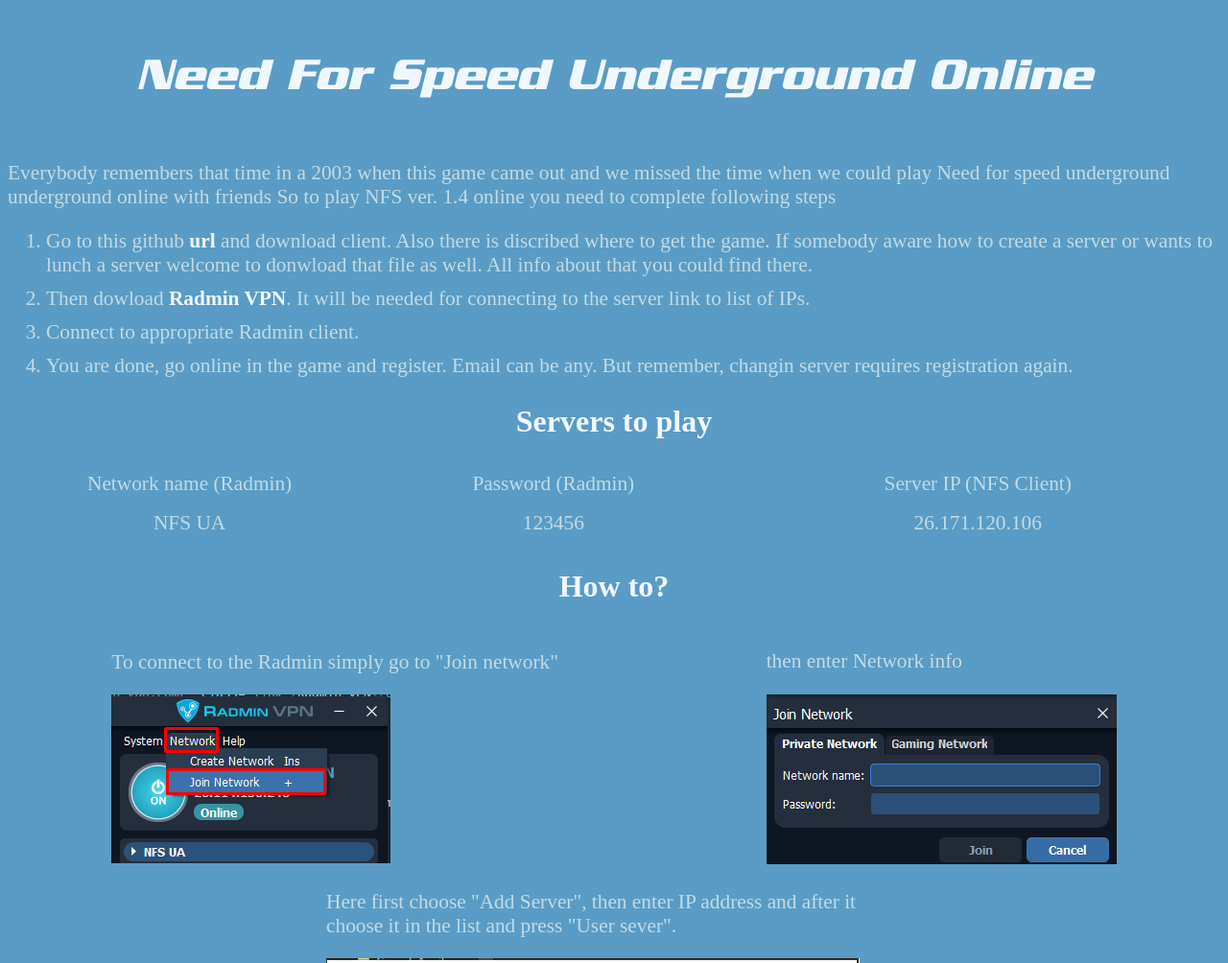
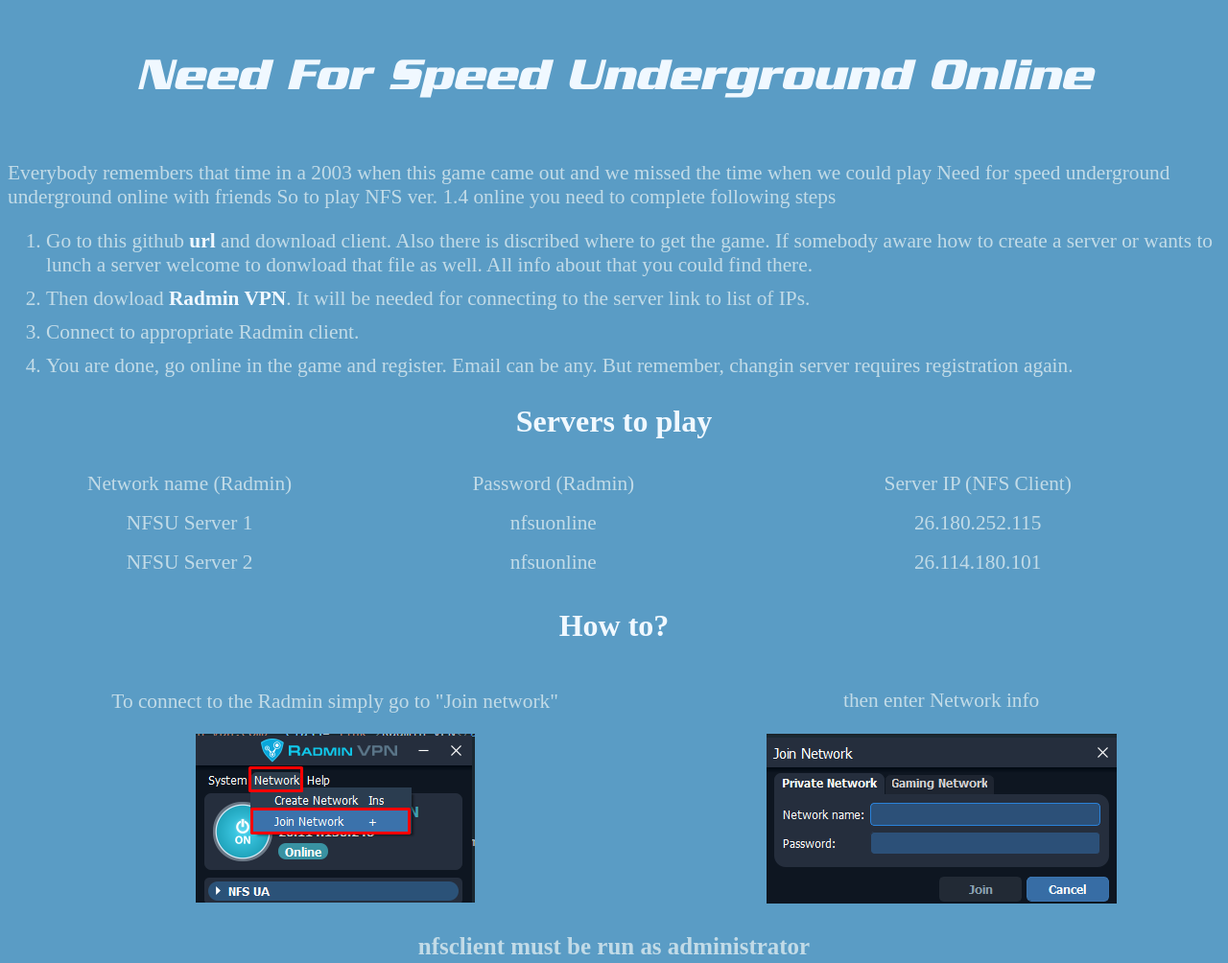
Before and after one commit to gecmenow/nfsuonline, a plain HTML site: page index.html in a window 1280 px wide. Shown: the top 1004 px of the page at 96% size. Drawn offline with Linux system fonts and the light colour scheme.

Commit message:
added new servers

```diff
--- a/index.html
+++ b/index.html
@@ -44,8 +44,12 @@
                         <div class="cell header">Password (Radmin)</div>
                     </div>
                     <div class="row">
-                        <div class="cell">NFS UA</div>
-                        <div class="cell">123456</div>
+                        <div class="cell">NFSU Server 1</div>
+                        <div class="cell">nfsuonline</div>
+                    </div>
+                    <div class="row">
+                        <div class="cell">NFSU Server 2</div>
+                        <div class="cell">nfsuonline</div>
                     </div>
                 </div>
                 <div class="nfs-server">
@@ -53,7 +57,10 @@
                         <div class="cell header">Server IP (NFS Client)</div>
                     </div>
                     <div class="row">
-                        <div class="cell">26.171.120.106</div>
+                        <div class="cell">26.180.252.115</div>
+                    </div>
+                    <div class="row">
+                        <div class="cell">26.114.180.101</div>
                     </div>
                 </div>
             </div>
@@ -70,6 +77,7 @@
             </div>
             <div class="help">
                 <div class="column">
+                    <h3>nfsclient must be run as administrator</h3>
                     <p>Here first choose "Add Server", then enter IP address and after it choose it in the list and press "User sever".</p>
                     <img src="nfsu_client.png" alt="nfsu client">
                 </div>
--- a/style.css
+++ b/style.css
@@ -99,6 +99,7 @@ h2 {
 
 .column {
     max-width: 600px;
+    text-align: center;
 }
 
 footer {
```
